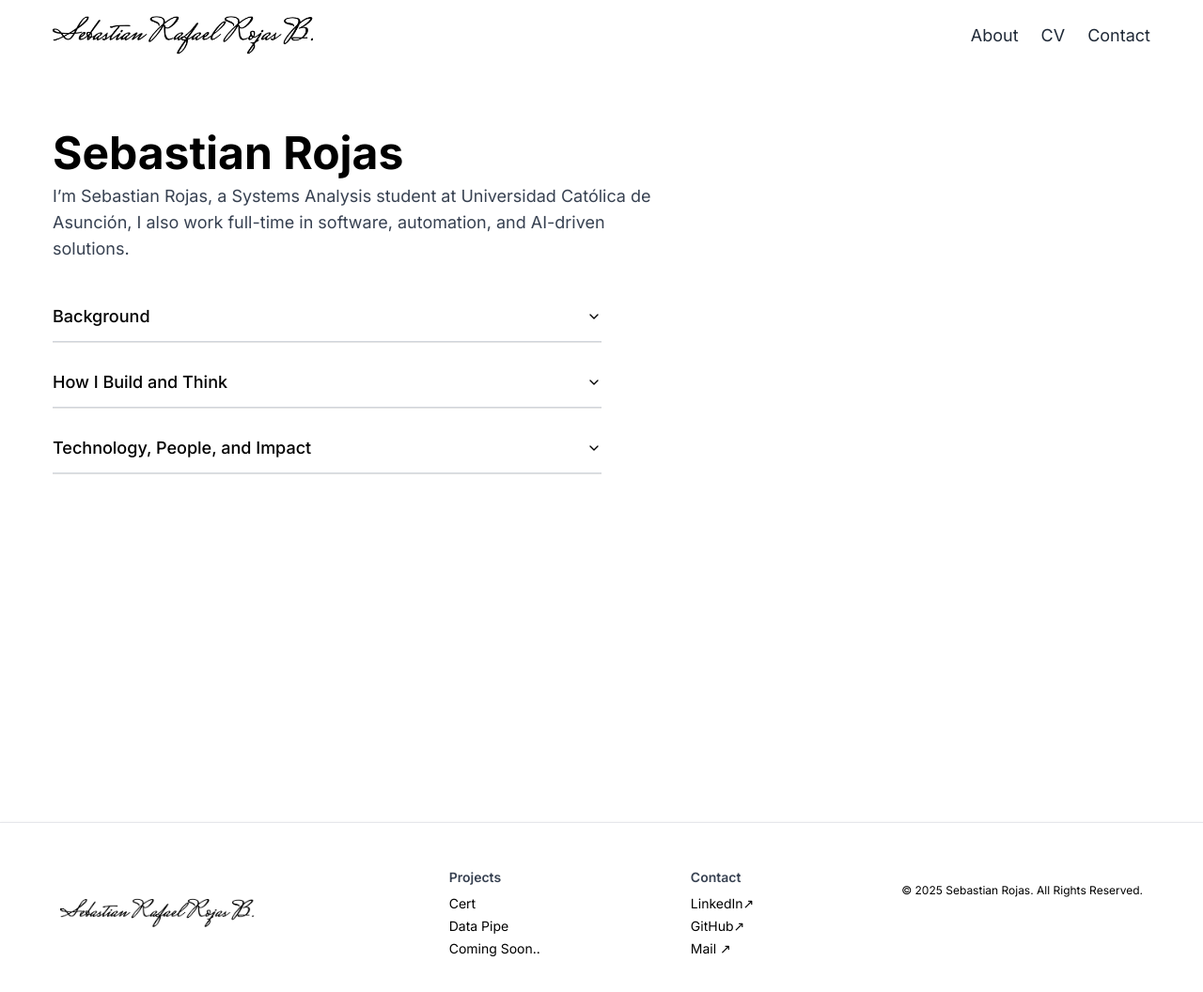
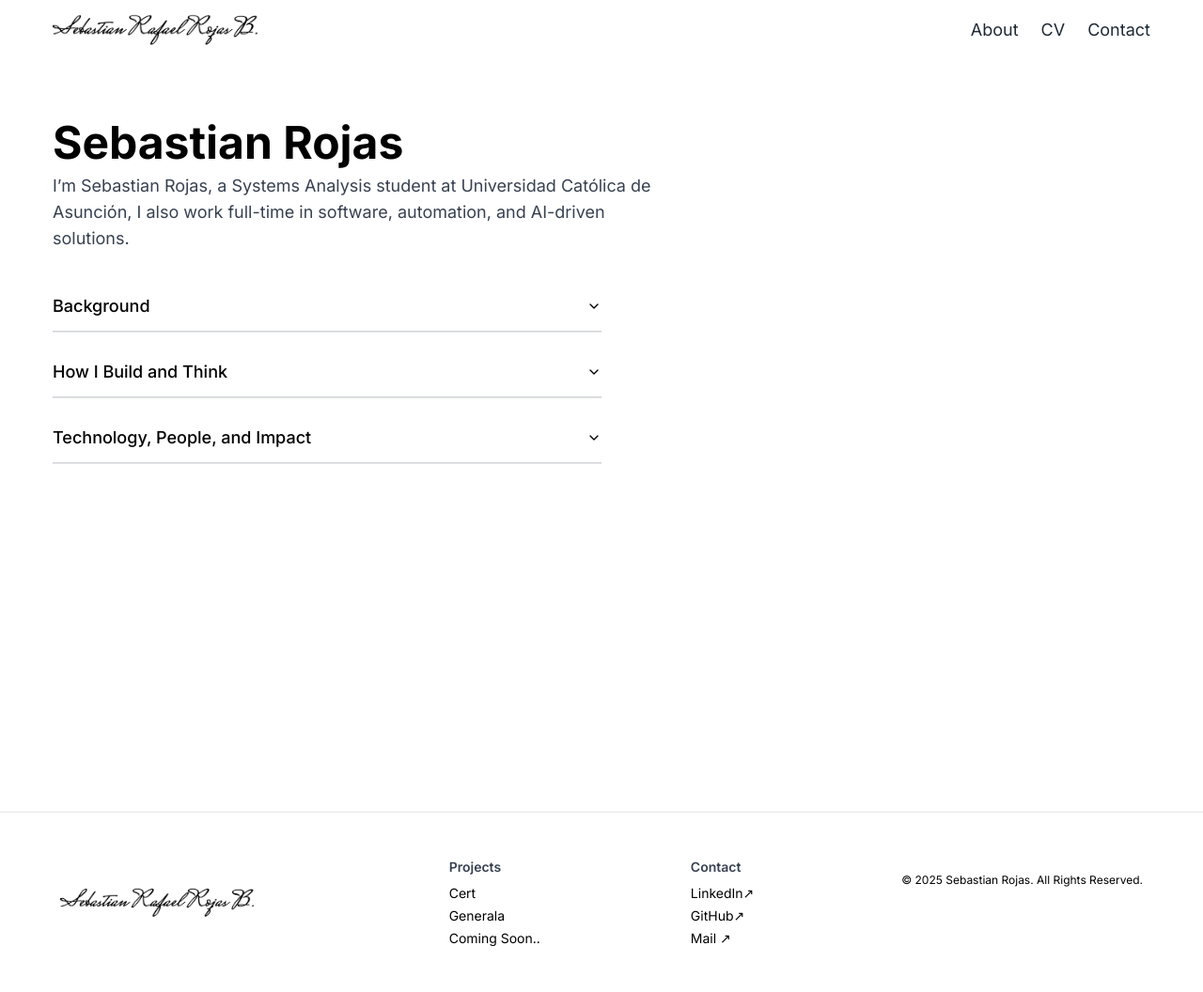
Before and after one commit to Ssrrb/RealPortfolio, a Next.js app in the folder portfolio/: page /about in a window 1280 px wide. Shown: the top 1056 px of the page at 94% size. Built offline with nearby package versions, Linux system fonts and the light colour scheme.

Commit message:
Arreglo del header, agregado nuevo proyecto, mejorado projects card

```diff
--- a/portfolio/components/Footer.jsx
+++ b/portfolio/components/Footer.jsx
@@ -34,7 +34,7 @@ export default function Footer() {
             <p className="text-sm font-semibold text-gray-700 mb-1">Projects</p>
             <ul className="mt-2 space-y-1">
               <li>Cert</li>
-              <li>Data Pipe</li>
+              <li>Generala</li>
               <li>Coming Soon..</li>
             </ul>
           </div>
--- a/portfolio/components/Header.js
+++ b/portfolio/components/Header.js
@@ -6,13 +6,15 @@ export default function Header() {
     <div className="container mx-auto px-4 py-3">
       <div className="flex items-center justify-between">
         {/* Logo */}
-          <a href="https://www.sebastianrojas.lat/">
+        <a href="/">
           <Image
             src="/signature.png"
             alt="Signature"
             width={200}
             height={85}
-              className="object-contain max-w-[180px] sm:max-w-[200px] md:max-w-[240px] lg:max-w-[280px] w-auto h-auto"
+            quality={100} // Ensures maximum image quality
+            unoptimized
+            className="object-contain w-auto h-auto max-w-[120px] sm:max-w-[150px] md:max-w-[180px] lg:max-w-[220px] xl:max-w-[250px]"
           />
         </a>
 
--- a/portfolio/components/ProjectCard.jsx
+++ b/portfolio/components/ProjectCard.jsx
@@ -1,20 +1,14 @@
 import React from 'react'
 import Image from 'next/image'
+import { imageConfigDefault } from 'next/dist/shared/lib/image-config'
 
 const ProjectCard = ({ subtitle, title, tags, ctaUrl, ctaLabel, imageSrc, imageAlt }) => {
   return (
     <div className="grid grid-cols-1 md:grid-cols-2 items-center gap-8 md:gap-12">
       {/* Left Column */}
       <div className="flex flex-col">
-        {/* Small subheading */}
         <p className="text-sm font-semibold text-gray-500 mb-1">{subtitle}</p>
-
-        {/* Main heading */}
-        <h1 className="text-3xl md:text-4xl font-bold text-gray-900 mb-4">
-          {title}
-        </h1>
-
-        {/* Tag list */}
+        <h1 className="text-3xl md:text-4xl font-bold text-gray-900 mb-4">{title}</h1>
         <div className="flex flex-wrap gap-2 mb-6">
           {tags.map((tag, index) => (
             <span
@@ -25,8 +19,6 @@ const ProjectCard = ({ subtitle, title, tags, ctaUrl, ctaLabel, imageSrc, imageA
             </span>
           ))}
         </div>
-
-        {/* Call-to-action button */}
         <a
           href={ctaUrl}
           target="_blank"
@@ -38,13 +30,15 @@ const ProjectCard = ({ subtitle, title, tags, ctaUrl, ctaLabel, imageSrc, imageA
       </div>
 
       {/* Right Column: Image mockup */}
-      <div className="flex justify-center md:justify-end">
+      <div className="relative w-full h-[300px] md:h-[400px] lg:h-[500px] flex justify-center md:justify-end">
         <Image
           src={imageSrc}
           alt={imageAlt}
-          width={400}
-          height={600}
-          className="w-auto h-auto max-w-full"
+          quality={100} // Ensures maximum image quality
+          unoptimized
+          fill // Makes it responsive and fill the parent div
+          sizes="(max-width: 768px) 100vw, (max-width: 1200px) 50vw, 33vw"
+          className="object-contain rounded-lg"
         />
       </div>
     </div>
--- a/portfolio/components/Projects.jsx
+++ b/portfolio/components/Projects.jsx
@@ -11,15 +11,29 @@ const projectsData = [
     imageSrc: '/medias/certification.png',
     imageAlt: 'Certification'
   },
+  {
+    subtitle: 'Game',
+    title: 'Generala',
+    tags: ['C', 'Git', 'Low-level'],
+    ctaUrl: 'https://github.com/Ssrrb/Generala-en-C',
+    ctaLabel: 'View Project',
+    imageSrc: '/medias/Generala.png',
+    imageAlt: 'Juego'
+  }
   // Add more projects here with the same key data structure.
 ]
 
 export default function Projects() {
   return (
-    <section className="w-full bg-white py-12 px-4 md:py-16 md:px-8 lg:px-16">
-      <div className="container mx-auto px-4 lg:px-8 py-12 md:py-16">
+    <section className="w-full bg-white py-10 sm:py-16 md:py-20 lg:py-24 px-4 sm:px-6 md:px-8 lg:px-16">
+      <div className="max-w-7xl mx-auto">
         {projectsData.map((project, index) => (
-          <ProjectCard key={index} {...project} />
+          <div key={index} className="mb-20">
+            <ProjectCard {...project} />
+            {index !== projectsData.length - 1 && (
+              <header className="flex items-center justify-center py-5 border-b border-gray-200 mt-10"></header>
+            )}
+          </div>
         ))}
       </div>
     </section>
```
Also changed, not shown: portfolio/public/medias/Generala.png (added), 1 other file (tests, documents, lock files or other folders). Lines whose indentation alone changed are shown as unchanged.
